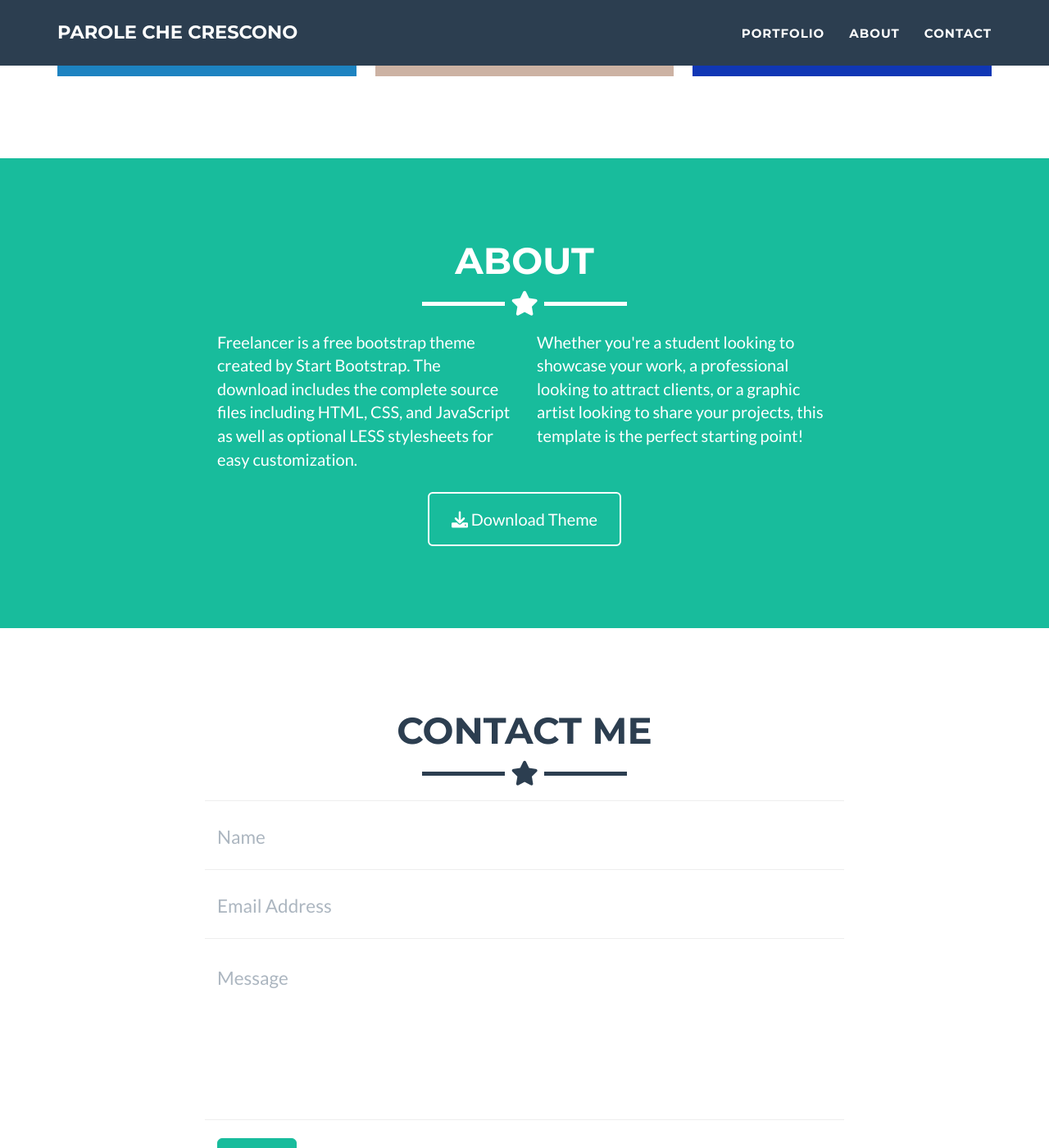
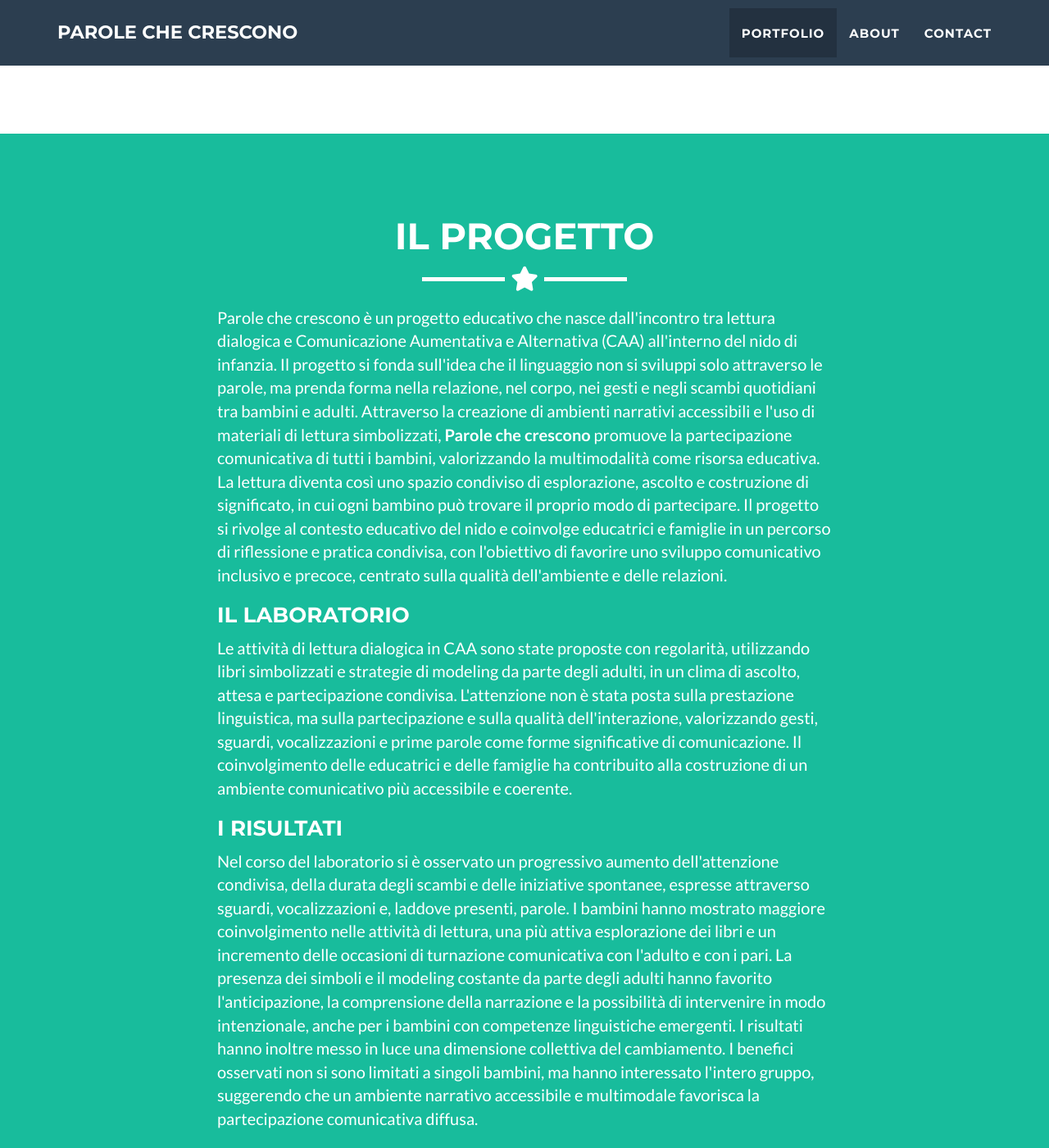
Before and after one commit to anna-madonna/Parole-che-crescono, a Jekyll site: the page built from _posts/2014-07-18-project-1.markdown, in a window 1280 px wide and 1400 px high, scrolled down 1315 px. Shown: the whole window at 82% size. Built offline with Jekyll 4.4.1, drawn with Linux system fonts in a browser that asks for light colours; some of the changed text lies outside the part shown.

Commit message:
nome sezione portfolio, e descrizione modificate

```diff
--- a/_config.yml
+++ b/_config.yml
@@ -2,7 +2,7 @@
 title: Parole che crescono
 email: your-email@domain.com
 url: https://github.com/jeromelachaud/freelancer-theme
-description: "Laboratorio di lettura dialogica con libri in simboli rivolto ai bambini del nido."
+description: Laboratorio di lettura dialogica con libri in simboli rivolto ai bambini del nido.
 keywords: "your keywords, separated by commas"
 meta_author: Luciano Giuseppe
 
--- a/_includes/about.html
+++ b/_includes/about.html
@@ -3,24 +3,28 @@
   <div class="container">
     <div class="row">
       <div class="col-lg-12 text-center">
-        <h2>About</h2>
+        <h2>Il progetto</h2>
         <hr class="star-light">
       </div>
     </div>
     <div class="row">
-      <div class="col-lg-4 col-lg-offset-2">
-        <p>Freelancer is a free bootstrap theme created by Start Bootstrap. The download includes the complete
-          source files including HTML, CSS, and JavaScript as well as optional LESS stylesheets for easy
-          customization.</p>
-      </div>
-      <div class="col-lg-4">
-        <p>Whether you're a student looking to showcase your work, a professional looking to attract clients, or
-          a graphic artist looking to share your projects, this template is the perfect starting point! </p>
-      </div>
-      <div class="col-lg-8 col-lg-offset-2 text-center">
-        <a href="https://github.com/jeromelachaud/freelancer-theme" class="btn btn-lg btn-outline">
-          <i class="fa fa-download"></i> Download Theme
-        </a>
+      <div class="col-lg-8 col-lg-offset-2">
+        <p>Parole che crescono è un progetto educativo che nasce dall'incontro tra lettura dialogica e Comunicazione Aumentativa e Alternativa (CAA) all'interno del nido di infanzia.
+        Il progetto si fonda sull'idea che il linguaggio non si sviluppi solo attraverso le parole, ma prenda forma nella relazione, nel corpo, nei gesti e negli scambi quotidiani tra bambini e adulti.
+        Attraverso la creazione di ambienti narrativi accessibili e l'uso di materiali di lettura simbolizzati, <strong>Parole che crescono</strong> promuove la partecipazione comunicativa di tutti i bambini, valorizzando la multimodalità come risorsa educativa.
+        La lettura diventa così uno spazio condiviso di esplorazione, ascolto e costruzione di significato, in cui ogni bambino può trovare il proprio modo di partecipare.
+        Il progetto si rivolge al contesto educativo del nido e coinvolge educatrici e famiglie in un percorso di riflessione e pratica condivisa, con l'obiettivo di favorire uno sviluppo comunicativo inclusivo e precoce, centrato sulla qualità dell'ambiente e delle relazioni.</p>
+
+        <h3>Il laboratorio</h3>
+        <p>Le attività di lettura dialogica in CAA sono state proposte con regolarità, utilizzando libri simbolizzati e strategie di modeling da parte degli adulti, in un clima di ascolto, attesa e partecipazione condivisa.
+        L'attenzione non è stata posta sulla prestazione linguistica, ma sulla partecipazione e sulla qualità dell'interazione, valorizzando gesti, sguardi, vocalizzazioni e prime parole come forme significative di comunicazione.
+        Il coinvolgimento delle educatrici e delle famiglie ha contribuito alla costruzione di un ambiente comunicativo più accessibile e coerente.</p>
+
+        <h3>I risultati</h3>
+        <p>Nel corso del laboratorio si è osservato un progressivo aumento dell'attenzione condivisa, della durata degli scambi e delle iniziative spontanee, espresse attraverso sguardi, vocalizzazioni e, laddove presenti, parole.
+        I bambini hanno mostrato maggiore coinvolgimento nelle attività di lettura, una più attiva esplorazione dei libri e un incremento delle occasioni di turnazione comunicativa con l'adulto e con i pari.
+        La presenza dei simboli e il modeling costante da parte degli adulti hanno favorito l'anticipazione, la comprensione della narrazione e la possibilità di intervenire in modo intenzionale, anche per i bambini con competenze linguistiche emergenti.
+        I risultati hanno inoltre messo in luce una dimensione collettiva del cambiamento. I benefici osservati non si sono limitati a singoli bambini, ma hanno interessato l'intero gruppo, suggerendo che un ambiente narrativo accessibile e multimodale favorisca la partecipazione comunicativa diffusa.</p>
       </div>
     </div>
   </div>
--- a/_includes/header.html
+++ b/_includes/header.html
@@ -3,7 +3,7 @@
   <div class="container">
     <div class="row">
       <div class="col-lg-12">
-        <img class="img-responsive" src="img/propic.jpeg" alt="profile-pic" width="150" height="150" style="border-radius:50%;" />
+        <img class="img-responsive" src="img/propic.jpeg" alt="profile-pic" width="150" height="150" style="border-radius:100%;" />
         <div class="intro-text">
           <span class="name">{{ site.title }}</span>
           <hr class="star-light" />
--- a/_includes/portfolio_grid.html
+++ b/_includes/portfolio_grid.html
@@ -1,9 +1,9 @@
 <!-- Portfolio Grid Section -->
-<section id="I nostri lavori">
+<section id="portfolio">
   <div class="container portfolio-flex-grid">
     <div class="row">
       <div class="col-lg-12 text-center">
-        <h2>Portfolio</h2>
+        <h2>I nostri libri</h2>
         <hr class="star-primary">
       </div>
     </div>
```
